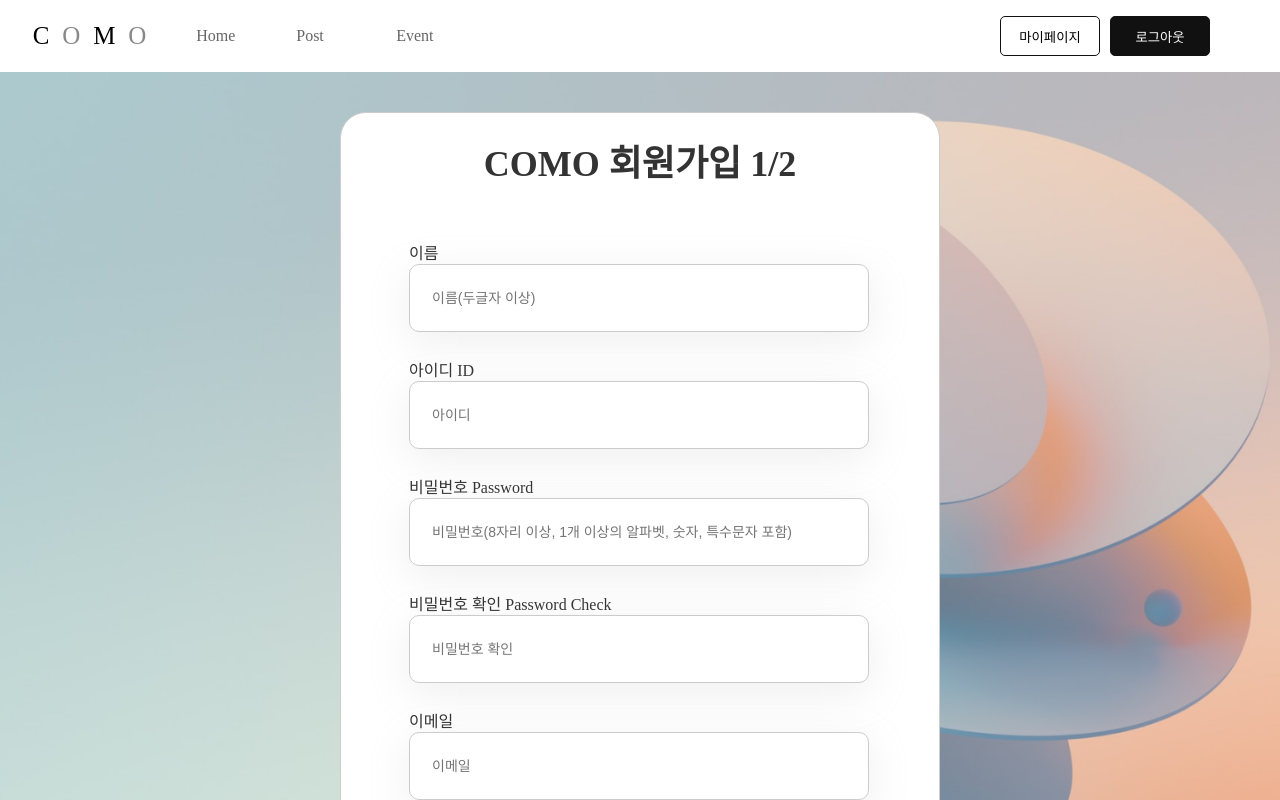
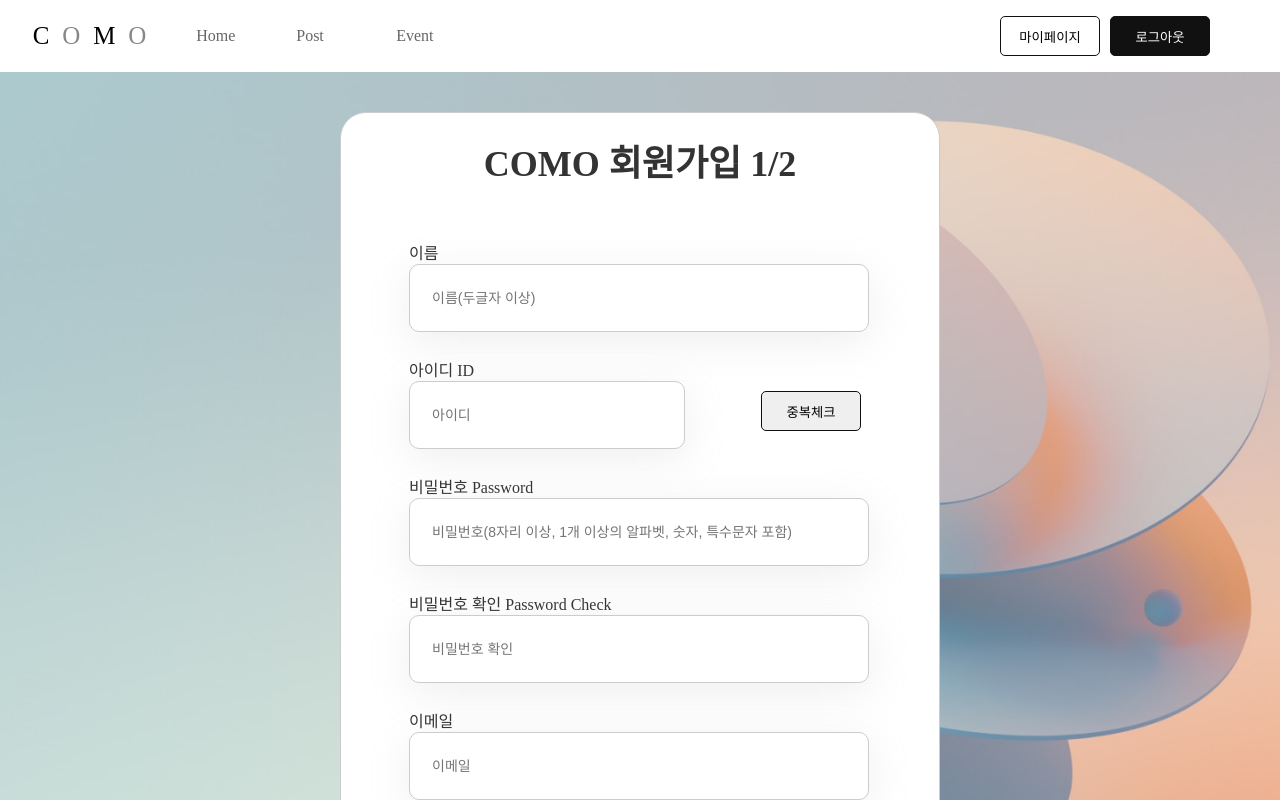
Before and after one commit to TeamCOMO/frontend, a React (Create React App) app: page /signup in a window 1280 px wide. Shown: the top 800 px of the page. Built offline with nearby package versions, Linux system fonts and the light colour scheme.

Commit message:
Feat: Signup, Login

```diff
--- a/src/components/css/signUp.module.css
+++ b/src/components/css/signUp.module.css
@@ -1,4 +1,3 @@
-
 .wrap {
   position: absolute;
   width: 100vw;
@@ -25,15 +24,13 @@
 .titleBox {
   display: flex;
   line-height: 30px;
-text-align: center;
-justify-content: center;
-
+  text-align: center;
+  justify-content: center;
 }
 .title {
   color: #333333;
   font-size: 36px;
   font-weight: 600;
-
 }
 .regist {
   text-decoration: none;
@@ -66,6 +63,10 @@ justify-content: center;
   font-size: 16px;
   font-style: normal;
   font-weight: 500;
+}
+.duplication {
+  float: right;
+  margin-top: 10px;
 }
 .inputsSmall {
   width: 204px;
@@ -159,7 +160,7 @@ justify-content: center;
   color: white;
   cursor: pointer;
   border: 0;
-  margin-top: 50px;
+  margin-top: 30px;
   border-radius: 10px;
   font-size: 20px;
   box-shadow: 0px 10px 40px rgba(174, 174, 174, 0.2);
--- a/src/components/js/signInBox.js
+++ b/src/components/js/signInBox.js
@@ -22,21 +22,12 @@ function SignInBox() {
       })
       .catch((error) => {
         console.log(error);
-        alert("잘못된 id 또는 비밀번호입니다."); // 로그인 실패 시 처리 (예: 에러 메시지 표시)
+        alert(error.response.data.detail); // 로그인 실패 시 처리 (예: 에러 메시지 표시)
       });
   };
 
   const LoginFn = (e) => {
     e.preventDefault();
-    console.log(id);
-    console.log(pw);
-    if (!id) {
-      return alert("아이디를 입력하세요.");
-    } else if (!pw) {
-      return alert("비밀번호를 입력하세요");
-    } else {
-      //통신하는 부분
-    }
   };
   const onChangeId = (text) => {
     setId(text.target.value);
--- a/src/components/js/signUpBox.js
+++ b/src/components/js/signUpBox.js
@@ -17,6 +17,24 @@ const SignUpBox = () => {
   const [nickname, setNickname] = useState("");
   const [email, setEmail] = useState("");
   const [passwordChecking, setPasswordChecking] = useState(false);
+  const [duplicateCheck, setduplicateCheck] = useState(1);
+  let checkMsg = "";
+  const clickduplicateCheck = (e) => {
+    e.preventDefault();
+
+    axios
+      .get(
+        `http://ec2-3-35-3-165.ap-northeast-2.compute.amazonaws.com/user/check-duplicate/${nickname}`
+      )
+      .then((res) => {
+        setduplicateCheck(2);
+        console.log(res);
+      })
+      .catch((error) => {
+        setduplicateCheck(3);
+        console.log(error);
+      });
+  };
   const handleUsernameChange = (e) => {
     setUsername(e.target.value);
   };
@@ -175,7 +193,23 @@ const SignUpBox = () => {
                   name="id"
                   placeholder="아이디"
                   className={styles.inputs}
+                  style={{ width: "270px" }}
                 />
+                <button
+                  onClick={clickduplicateCheck}
+                  className={styles.duplication}
+                >
+                  중복체크
+                </button>
+                {duplicateCheck === 2 ? (
+                  <p style={{ color: "blue" }}>사용 가능한 ID입니다.</p>
+                ) : duplicateCheck === 3 ? (
+                  <p style={{ color: "red" }}>
+                    중복된 ID입니다. 다른 ID를 사용해주세요.
+                  </p>
+                ) : (
+                  ""
+                )}
                 <div className={styles.inputName}>비밀번호 Password</div>
                 <input
                   value={password}
```
